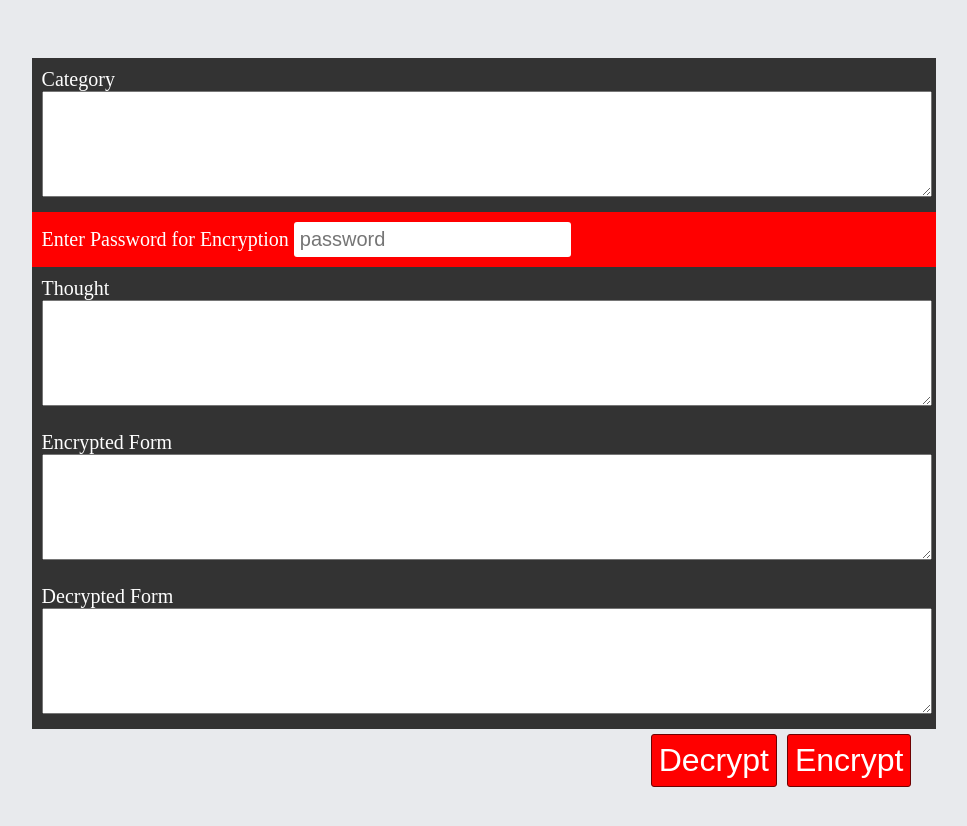
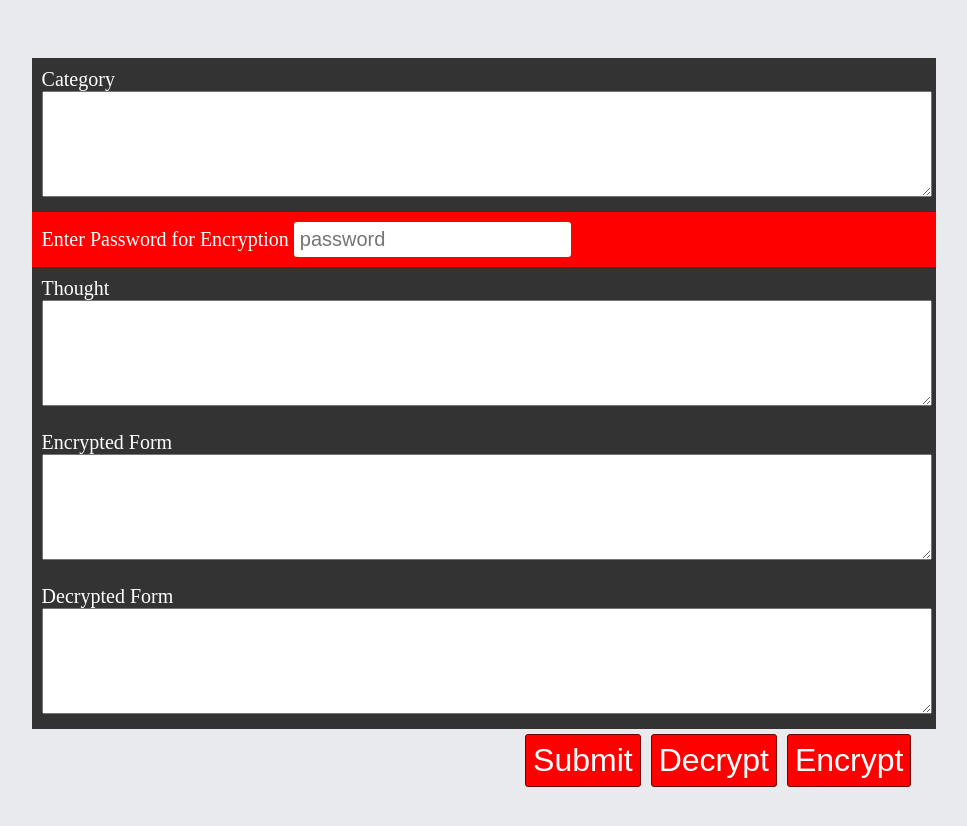
Before and after one commit to cervere/cervere.github.io, a Jekyll site: the page encrypt/index.html, which Jekyll copies as it is, in a window 1280 px wide. Shown: the top 826 px of the page, without its empty margins (166-1133 px from the left). Built offline with Jekyll 4.4.1, drawn with Linux system fonts in a browser that asks for light colours.

Commit message:
Update index.html

```diff
--- a/encrypt/index.html
+++ b/encrypt/index.html
@@ -30,6 +30,7 @@
         </div>
         <button class="encrypt" onclick="webdevencrypt.setEncrypt('thought','encryptedContent','passcode')">Encrypt</button>
         <button class="encrypt" onclick="webdevencrypt.setDecrypt('encryptedContent','decryptedContent','passcode')">Decrypt</button>
+        <button class="encrypt" type="submit" id="submit-thought">Submit</button>
     </div>
 </body>
 
```
